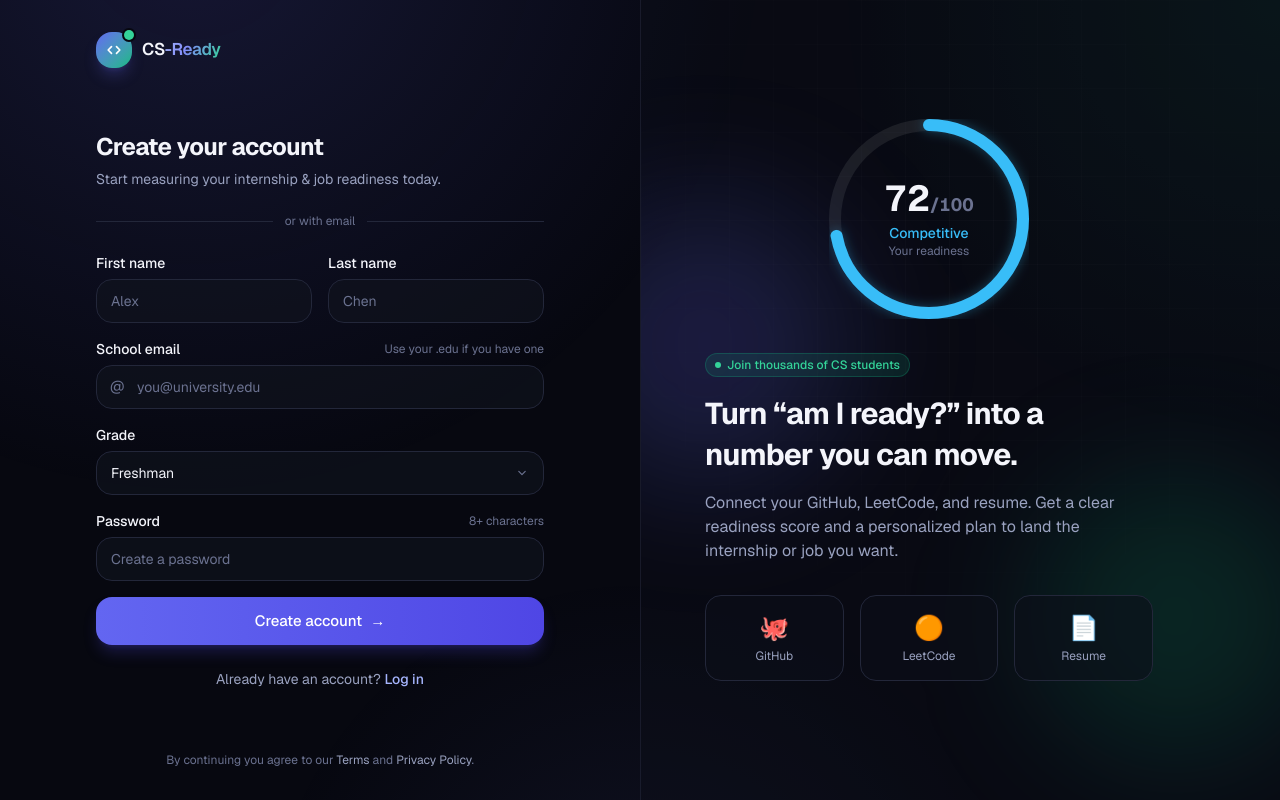
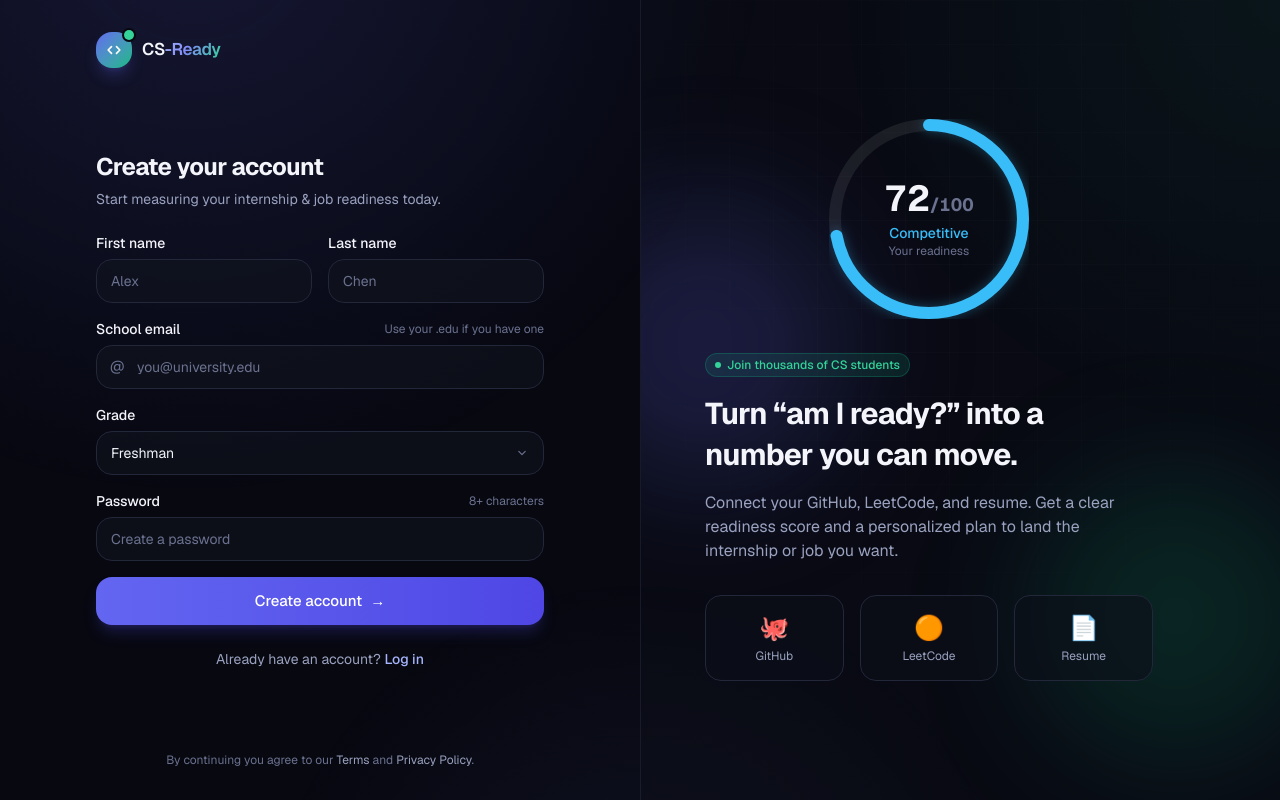
Before and after one commit to Tobi3333A/cs-ready, a Next.js app: page /signup in a window 1280 px wide. Built offline with nearby package versions, Linux system fonts and the light colour scheme.

Commit message:
Removed some leftover on the pages

```diff
--- a/app/(auth)/login/LoginClient.tsx
+++ b/app/(auth)/login/LoginClient.tsx
@@ -16,12 +16,6 @@ export function LoginClient() {
         <p className="mt-1.5 text-sm text-muted">
           Log in to see your latest readiness score.
         </p>
-      </div>
-
-      <div className="flex items-center gap-3 text-xs text-subtle">
-        <span className="h-px flex-1 bg-border" />
-        or with email
-        <span className="h-px flex-1 bg-border" />
       </div>
 
       <form className="space-y-4" action={formAction}>
--- a/app/(auth)/signup/SignupClient.tsx
+++ b/app/(auth)/signup/SignupClient.tsx
@@ -16,12 +16,6 @@ export function SignupClient() {
         <p className="mt-1.5 text-sm text-muted">
           Start measuring your internship &amp; job readiness today.
         </p>
-      </div>
-
-      <div className="flex items-center gap-3 text-xs text-subtle">
-        <span className="h-px flex-1 bg-border" />
-        or with email
-        <span className="h-px flex-1 bg-border" />
       </div>
 
       <form className="space-y-4" action={formAction}>
```
